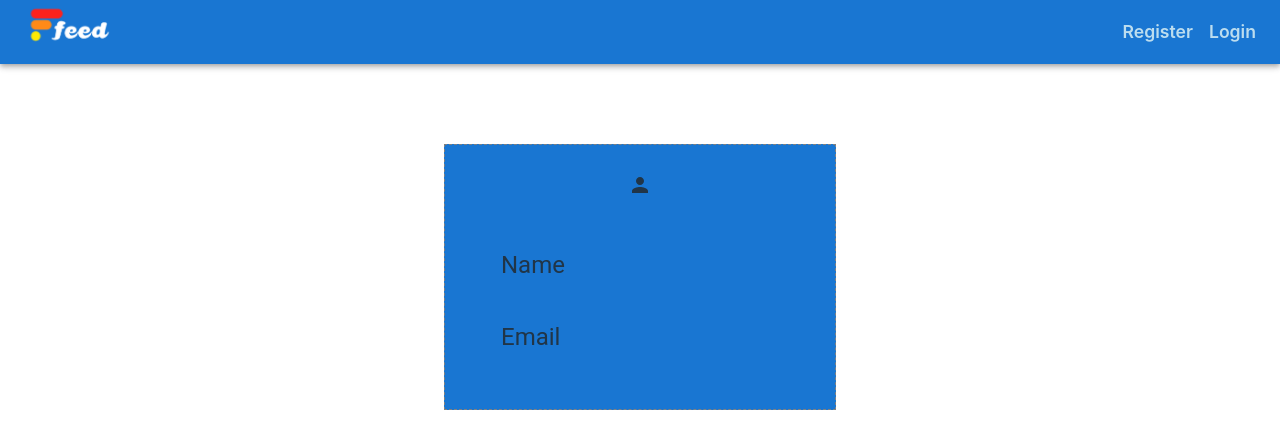
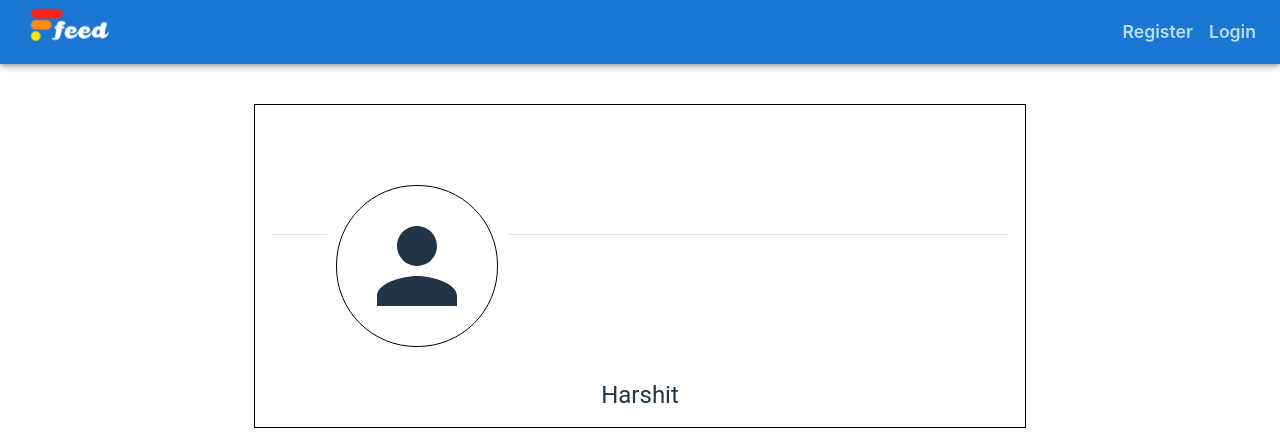
Before and after one commit to hrshit/MySocailApplication-frontend, a React (Vite) app: page /profile in a window 1280 px wide. Shown: the top 448 px of the page. Built offline with nearby package versions, Linux system fonts and the light colour scheme.

Commit message:
Displaying messages on home pages

```diff
--- /dev/null
+++ b/src/api/message.js
@@ -0,0 +1,13 @@
+export const getMessages = async (params, authToken) => {
+    const apiResponse = await fetch('http://127.0.0.1:3000/v1/messages',
+        {
+            method: 'GET',
+            headers: { 'Content-type': 'application/json; charset=UTF-8', 'Authorization': "Bearer " + authToken },
+        })
+        .then((response) => {
+            return response.json();
+        })
+        .catch((err) => { console.log(err.message); });
+
+    return apiResponse;
+}
--- a/src/components/Header.jsx
+++ b/src/components/Header.jsx
@@ -63,7 +63,7 @@ const Header = ({ auth, dispatch }) => {
                                             aria-controls="menu-appbar"
                                             aria-haspopup="true"
                                             // onClick={handleProfile}
-                                            color="inherit"
+                                            color="Blue"
                                         >
                                             <AccountCircle />
                                         </IconButton>
--- a/src/components/Message.jsx
+++ b/src/components/Message.jsx
@@ -1,33 +1,33 @@
 import { Box } from "@mui/material"
 import React from 'react';
-import { Avatar, Card, CardContent, CardHeader, TextField, CardActions, Button, Typography } from '@mui/material';
+import { Avatar, Card, CardContent, CardHeader, TextField, CardActions, Button, Typography, Container, IconButton } from '@mui/material';
 import FavoriteIcon from '@mui/icons-material/Favorite';
 import { Start } from "@mui/icons-material";
 
 
-export default function Home() {
+export default function Message({ postedBy, messageContent, likeCount }) {
+
+    console.log("messages prop", postedBy, messageContent, likeCount);
     return (
-        <Card sx={{ marginX: '3em', marginY: '2em', padding: 0, }}>
+        <Container maxWidth="sm" >
+            <Card sx={{ my: 5 }}>
                 <CardHeader
-                // title=                                             "Shrimp and Chorizo Paella"
                     title={
-                    <Typography sx={{ display: 'flex', alignItems: 'flex-start', fontWeight: 600, p: 0 }} variant="h6">Harshit</Typography>
-
+                        <Typography sx={{ fontWeight: 600, p: 0 }} variant="h6">{postedBy}</Typography>
                     }
-
-                sx={{
-                    display: 'flex',
-                    alignItems: 'flex-start'
-                }}
 
                 />
                 < CardContent  >
-                <Typography  >Hello everyone my name is pradep</Typography>
-                <Typography >hlo </Typography>
+                    <Typography  >{messageContent}</Typography>
                 </CardContent >
                 <CardActions>
-                <FavoriteIcon></FavoriteIcon> <Typography >15</Typography>
+                    <IconButton>
+                        <FavoriteIcon />
+                    </IconButton>
+                    <Typography >{likeCount}</Typography>
                 </CardActions>
             </Card >
+        </Container >
+
     );
 }
--- a/src/pages/Home.jsx
+++ b/src/pages/Home.jsx
@@ -1,12 +1,38 @@
+import { useEffect } from "react";
+import { connect } from 'react-redux';
+import { useNavigate } from 'react-router-dom';
 import { Box } from "@mui/material";
 import Message from "../components/Message";
+import { getMessagesAction } from "../redux/actions/messageAction";
+import { authProps, messageProps } from '../shared/prop-types/reducerProps';
 
-export default function Home() {
+function Home({ auth, messages, dispatch }) {
+
+    const navigate = useNavigate();
+
+    function getMessages() {
+        dispatch(getMessagesAction("", auth.tokens.access.token));
+    }
+
+    useEffect(() => {
+        (!auth.isLoggedIn) ? navigate('/login') : getMessages()
+    }, []);
+
     return (
         <Box>
-            <Message />
-            {/* <Message /> */}
+            {messages.messages.map((item) => (
+                <Message postedBy={item.postedBy.name} messageContent={item.content} likeCount={item.likes.length} />
+            ))}
         </Box>
-
     );
 }
+
+Home.propTypes = {
+    auth: authProps.isRequired,
+    messages: messageProps.isRequired
+};
+
+export default connect((state) => ({
+    auth: state.auth,
+    messages: state.messages
+}))(Home);
--- a/src/pages/Profile.jsx
+++ b/src/pages/Profile.jsx
@@ -1,37 +1,42 @@
-import { AppBar, Toolbar, Stack, Link } from '@mui/material'
+import { Stack, Avatar, Divider } from '@mui/material'
 import * as React from 'react';
 import { connect } from 'react-redux';
 import { authProps } from '../shared/prop-types/reducerProps';
 import Typography from '@mui/material/Typography';
 import PersonIcon from '@mui/icons-material/Person';
-import IconButton from '@mui/material/IconButton';
 import Box from '@mui/material/Box';
 import Container from '@mui/material/Container';
 
 
 function Profile({ auth }) {
     console.log("auth from profile", auth);
+
+    const dpStyles = {
+        display: "flex",
+        flexDirection: "row",
+        height: "10rem",
+        width: "10rem",
+        backgroundColor: '#fff',
+        border: "1px solid black ",
+        borderRadius: "5em",
+        justifyContent: "center",
+        alignItems: "center",
+        margin: "4em 0 0em 0",
+        padding: "0em"
+    }
     return (
-        <Container maxWidth="sm" sx={{ alignItems: 'center' }} >
-
-            <Box sx={{ p: 2, m: 10, border: '1px dashed grey', backgroundColor: 'primary.main' }}>
-                <IconButton
-                    size="large"
-                    aria-label="account of current user"
-                    aria-controls="menu-appbar"
-                    aria-haspopup="true"
-                    // onClick={showProfile}
-                    color="inherit"
-                >
-                    <PersonIcon />
-                </IconButton>
-                <Stack direction='row' spacing={15} margin={5}>
-                    <Typography component="h1" variant="h5">Name</Typography>
+        <Container maxWidth="md" sx={{ alignItems: 'center' }} >
+            <Box sx={{ p: 2, m: 5, border: '1px solid black', backgroundColor: '#fff' }}>
+                <Divider textAlign="left">
+                    <Box sx={dpStyles}>
+                        <PersonIcon sx={{ height: "5em", width: "5em" }} />
+                        {/* <Avatar alt="Remy Sharp" src="feed.png" sx={{ height: "5em", width: "5em" }} /> */}
+                    </Box>
+                </Divider >
+                <Stack direction='column' spacing={2} >
                     <Typography component="h1" variant="h5">{auth.loggedInUser.name}</Typography>
-                </Stack>
-                <Stack direction='row' spacing={15} margin={5}>
-                    <Typography component="h1" variant="h5">Email</Typography>
                     <Typography component="h1" variant="h5">{auth.loggedInUser.email}</Typography>
+                    <Typography component="h1" variant="h5">Harshit</Typography>
                 </Stack>
             </Box>
         </Container >
--- a/src/redux/actions/messageAction.js
+++ b/src/redux/actions/messageAction.js
@@ -1,3 +1,32 @@
+import { getMessages } from "../../api/message";
+
 export const GET_MESSAGES = "GET_MESSAGES";
 export const FETCHING = "FETCHING";
 export const ERROR = "ERROR";
+
+
+export const getMessagesAction = (params, authToken) => async dispatch => {
+    console.log("from get messageAction ", params, authToken);
+    dispatch({
+        type: FETCHING
+    });
+    try {
+        const response = await getMessages(params, authToken);
+        console.log("response from messsageapi", response);
+        if (!(response.results)) throw response;
+        dispatch({
+            type: GET_MESSAGES,
+            payload: response,
+        })
+    }
+    catch (err) {
+        dispatch(foundError(err.message));
+    }
+}
+
+export const foundError = (message) => {
+    return {
+        type: ERROR,
+        payload: message
+    }
+}
--- a/src/redux/reducers/messageReducer.js
+++ b/src/redux/reducers/messageReducer.js
@@ -12,7 +12,7 @@ const messageReducer = (state = defaultState, action) => {
             return {
                 ...state,
                 isFetching: false,
-                messages: action.payload.messages,
+                messages: action.payload.results,
                 errorMessage: '',
             }
         }
--- a/src/shared/prop-types/reducerProps.js
+++ b/src/shared/prop-types/reducerProps.js
@@ -9,3 +9,9 @@ export const authProps = shape({
     loggedInUser: PropTypes.object,
     errorMessage: PropTypes.string,
 })
+
+export const messageProps = shape({
+    isFetching: bool,
+    messages: PropTypes.object,
+    errorMessage: PropTypes.string,
+})
```
Lines whose indentation alone changed are shown as unchanged.
